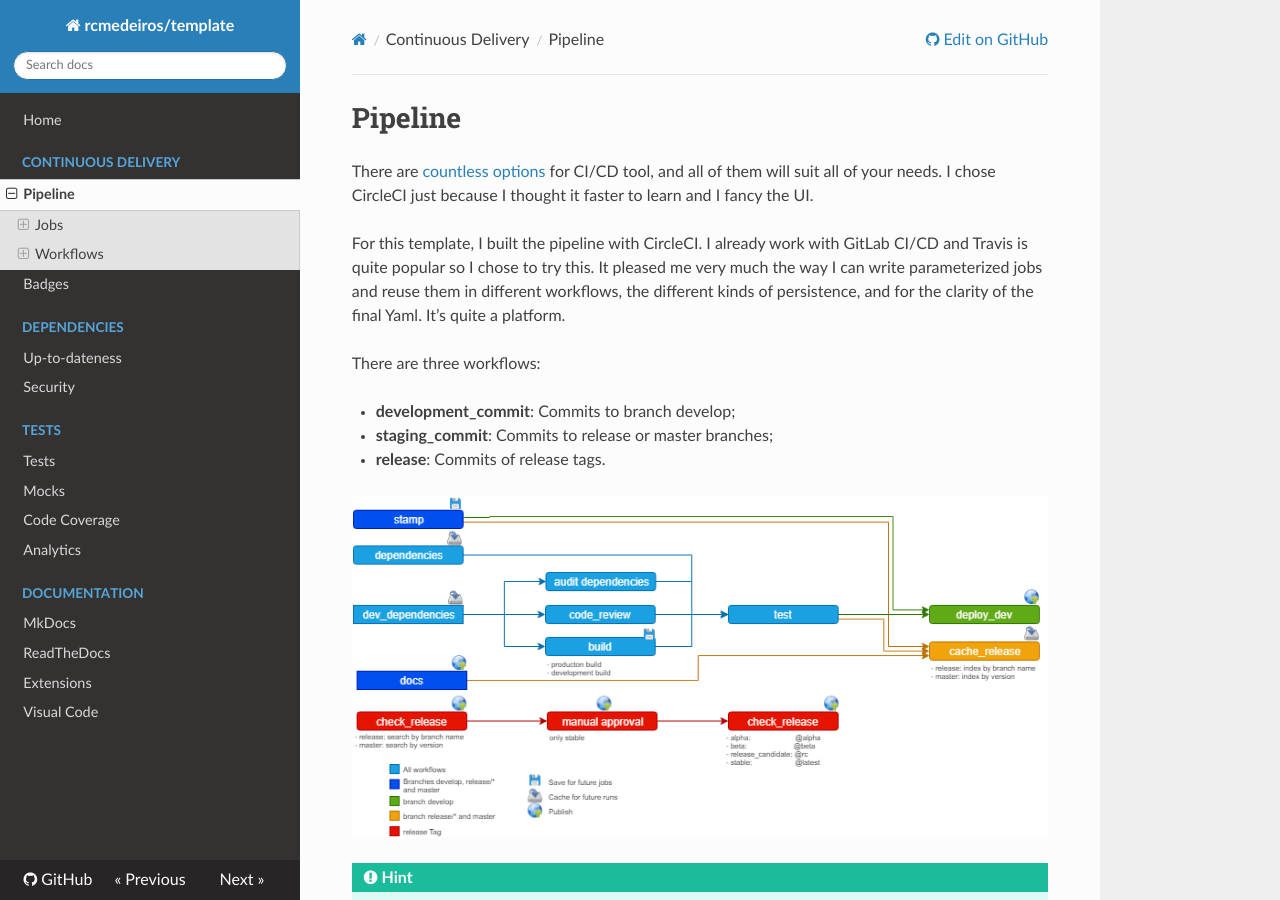
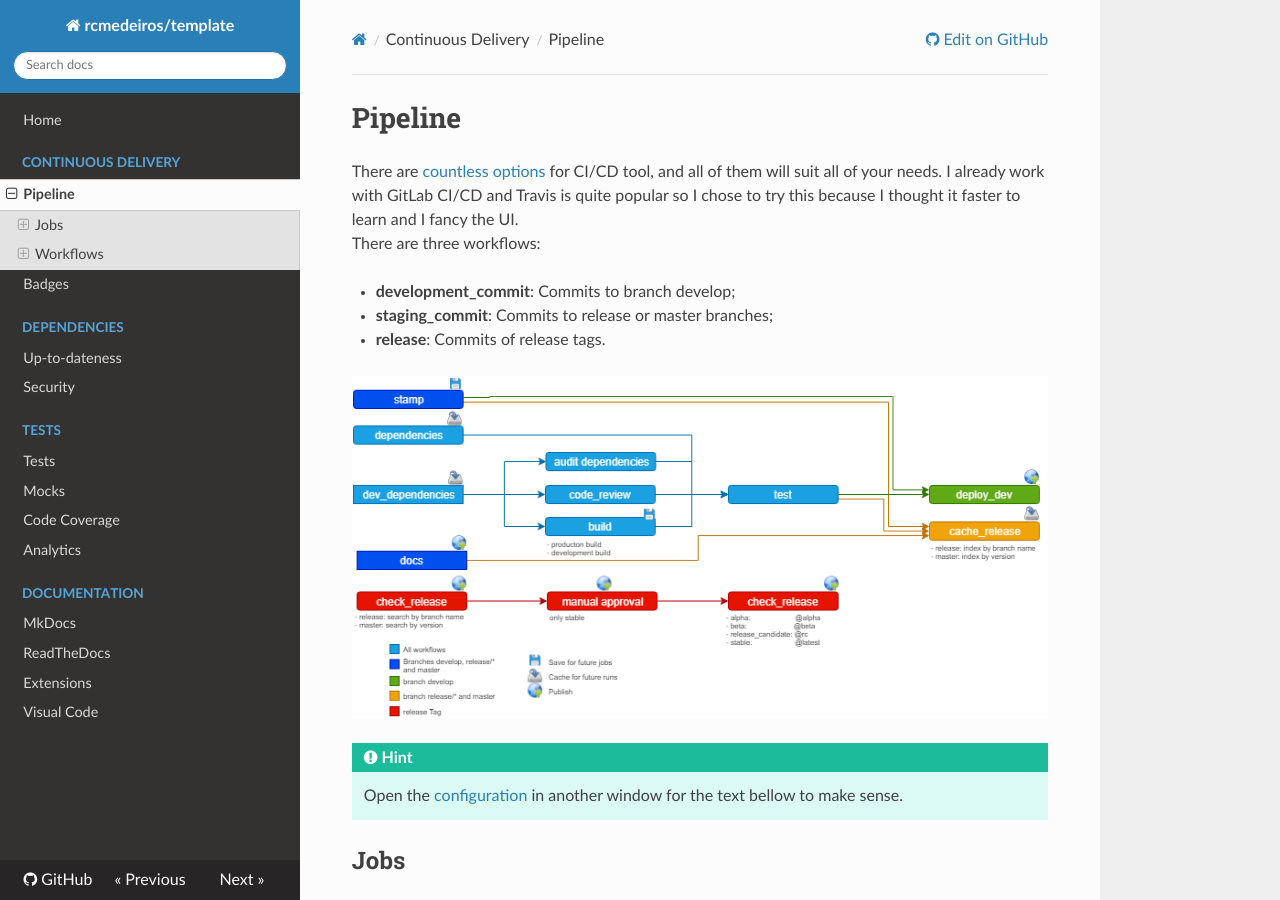
Before and after one commit to rcmedeiros/template, an MkDocs documentation site: the page built from mkdocs/pipeline.md, in a window 1280 px wide and 900 px high. Built offline with MkDocs 1.6.1, drawn with Linux system fonts in a browser that asks for light colours; nearby versions of some CDN libraries.

Commit message:
Update pipeline.md

```diff
--- a/mkdocs/pipeline.md
+++ b/mkdocs/pipeline.md
@@ -1,9 +1,6 @@
 # Pipeline
 
-There are [countless options](https://blog.overops.com/jenkins-vs-travis-ci-vs-circle-ci-vs-teamcity-vs-codeship-vs-gitlab-ci-vs-bamboo/) for CI/CD tool, and all of them will suit all of your needs. I chose CircleCI just because I thought it faster to learn and I fancy the UI.
-
-For this template, I built the pipeline with CircleCI. I already work with GitLab CI/CD and Travis is quite popular so I chose to try this. It pleased me very much the way I can write parameterized jobs and reuse them in different workflows, the different kinds of persistence, and for the clarity of the final Yaml. It's quite a platform.
-
+There are [countless options](https://blog.overops.com/jenkins-vs-travis-ci-vs-circle-ci-vs-teamcity-vs-codeship-vs-gitlab-ci-vs-bamboo/) for CI/CD tool, and all of them will suit all of your needs. I already work with GitLab CI/CD and Travis is quite popular so I chose to try this because I thought it faster to learn and I fancy the UI.
 There are three workflows:
 
 * **development_commit**: Commits to branch develop;
```
